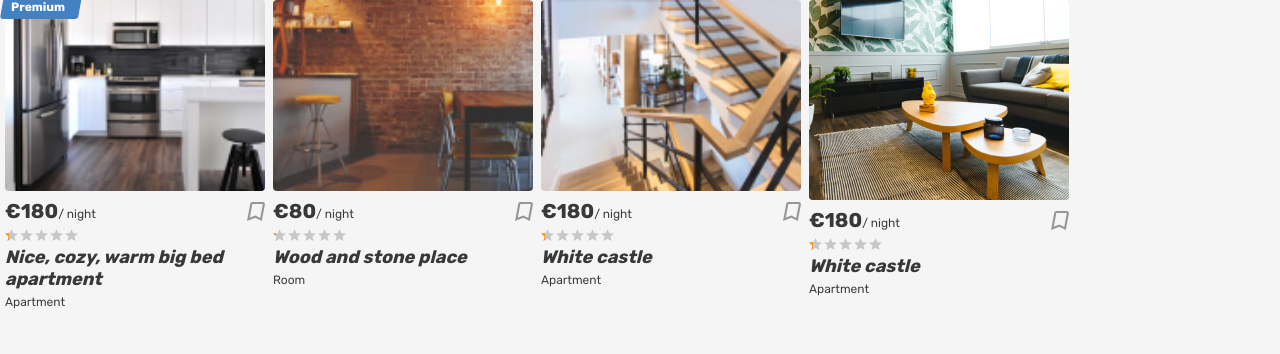
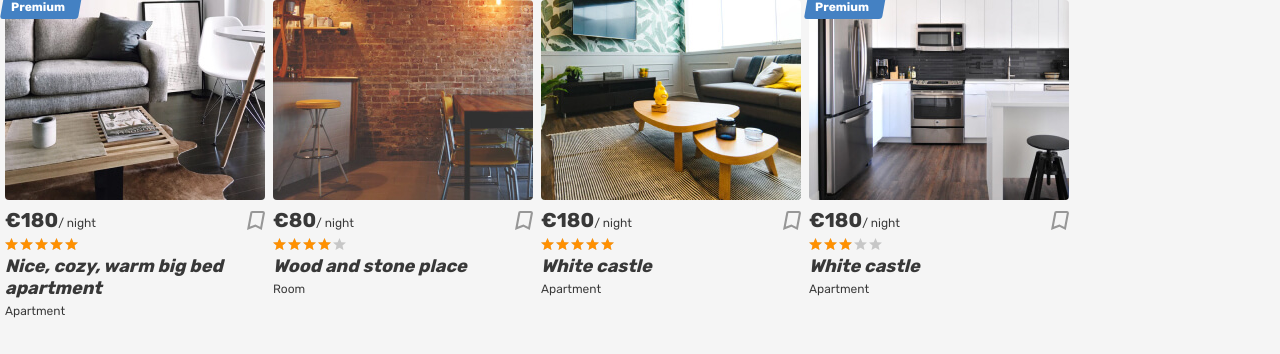
Before and after one commit to htmlacademy-univer-javascript-3/2571303-six-cities-5, a React (Vite) app: page / in a window 1280 px wide. Shown: the top 354 px of the page. Built offline with nearby package versions, Linux system fonts and the light colour scheme.

Commit message:
fix rating

```diff
--- a/src/components/offer-list/offer-list.tsx
+++ b/src/components/offer-list/offer-list.tsx
@@ -1,5 +1,5 @@
 import {Offer} from '../../types/offer.ts';
-import PlaceCard from '../place-card/place-card.tsx';
+import OfferCard from '../offer-card/offer-card.tsx';
 
 type OfferListProps = {
   offers : Offer[];
@@ -9,13 +9,13 @@ function OfferList ({offers} : OfferListProps) {
   return (
     <div className="cities__places-list places__list tabs__content">
       {offers.map((offer) => (
-        <PlaceCard
+        <OfferCard
           key={offer.id}
           imageSrc={offer.imageSrc}
           name={offer.name}
           placeType={offer.type}
           price={offer.price}
-          rating={`${offer.rating}%`}
+          rating={`${offer.rating * 20}%`}
           premium={offer.isPremium}
         />
       ))}
--- a/src/components/place-card/place-card.tsx
+++ /dev/null
@@ -1,52 +0,0 @@
-
-type PlaceCardProps = {
-  imageSrc: string;
-  price: number;
-  name: string;
-  placeType: string;
-  rating: string;
-  premium?: boolean;
-}
-
-function PlaceCard({imageSrc, price, name, placeType, rating, premium}: PlaceCardProps) {
-  return (
-    <article className="cities__card place-card">
-      {premium && (
-        <div className="place-card__mark">
-          <span>Premium</span>
-        </div>
-      )}
-      <div className="cities__image-wrapper place-card__image-wrapper">
-        <a href="#">
-          <img className="place-card__image" src={imageSrc} width="260" height="200" alt="Place image"/>
-        </a>
-      </div>
-      <div className="place-card__info">
-        <div className="place-card__price-wrapper">
-          <div className="place-card__price">
-            <b className="place-card__price-value">&euro;{price}</b>
-            <span className="place-card__price-text">&#47;&nbsp;night</span>
-          </div>
-          <button className="place-card__bookmark-button button" type="button">
-            <svg className="place-card__bookmark-icon" width="18" height="19">
-              <use xlinkHref="#icon-bookmark"></use>
-            </svg>
-            <span className="visually-hidden">To bookmarks</span>
-          </button>
-        </div>
-        <div className="place-card__rating rating">
-          <div className="place-card__stars rating__stars">
-            <span style={{ width: rating }}></span>
-            <span className="visually-hidden">Rating</span>
-          </div>
-        </div>
-        <h2 className="place-card__name">
-          <a href="#">{name}</a>
-        </h2>
-        <p className="place-card__type">{placeType}</p>
-      </div>
-    </article>
-  );
-}
-
-export default PlaceCard;
--- a/src/mocks/offers.ts
+++ b/src/mocks/offers.ts
@@ -8,7 +8,7 @@ export const offersData : Offer[] = [
     price: 180,
     rating: 5.0,
     isPremium: true,
-    imageSrc: 'img/apartment-small-03.jpg',
+    imageSrc: 'img/apartment-01.jpg',
     description: 'A nice and cozy apartment in Amsterdam.',
     host: {
       name: 'Oliver Conner',
@@ -26,7 +26,7 @@ export const offersData : Offer[] = [
     price: 80,
     rating: 4.0,
     isPremium: false,
-    imageSrc: 'img/room-small.jpg',
+    imageSrc: 'img/room.jpg',
     description: 'A beautiful wood and stone room.',
     host: {
       name: 'Anna Smith',
@@ -44,7 +44,7 @@ export const offersData : Offer[] = [
     price: 180,
     rating: 5.0,
     isPremium: false,
-    imageSrc: 'img/apartment-small-04.jpg',
+    imageSrc: 'img/apartment-02.jpg',
     description: 'A charming white castle in Cologne.',
     host: {
       name: 'John Doe',
@@ -60,9 +60,9 @@ export const offersData : Offer[] = [
     name: 'White castle',
     type: 'Apartment',
     price: 180,
-    rating: 5.0,
-    isPremium: false,
-    imageSrc: 'img/apartment-02.jpg',
+    rating: 3,
+    isPremium: true,
+    imageSrc: 'img/apartment-03.jpg',
     description: 'A charming white castle in Cologne.',
     host: {
       name: 'John Doe',
```
